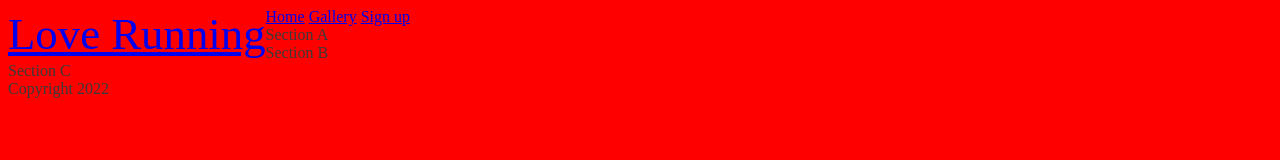
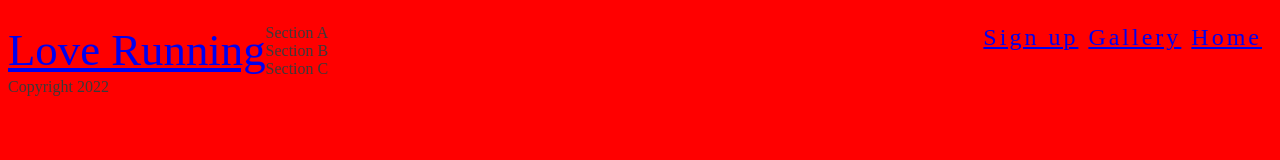
Before and after one commit to kevinolweb/loverunning, a plain HTML site: page index.html in a window 1280 px wide. Drawn offline with Linux system fonts and the light colour scheme; a web font is replaced by a local one.

Commit message:
Nav styles 2

```diff
--- a/assets/css/style.css
+++ b/assets/css/style.css
@@ -17,3 +17,13 @@ h1, h2{
     font-size:280%;
     float:left;
 }
+#menu{
+    font-size:150%;
+    letter-spacing:3px;
+}
+
+#menu li{
+    float:right;
+    list-style:none;
+    margin-right:10px;
+}
--- a/index.html
+++ b/index.html
@@ -10,9 +10,12 @@
 </head>
 <body>
     <header><a id="logo" href="index.html">Love Running</a>
-    <a href="index.html">Home</a>
-    <a href="index.html">Gallery</a>
-    <a href="index.html">Sign up</a>
+    <ul id="menu">
+        <li><a href="index.html">Home</a></li>
+        <li><a href=
+    "index.html">Gallery</a></li>
+    <li><a href="index.html">Sign up</a></li>
+    </ul>
     </header>
     <section>Section A</section>
     <section>Section B</section>
```
